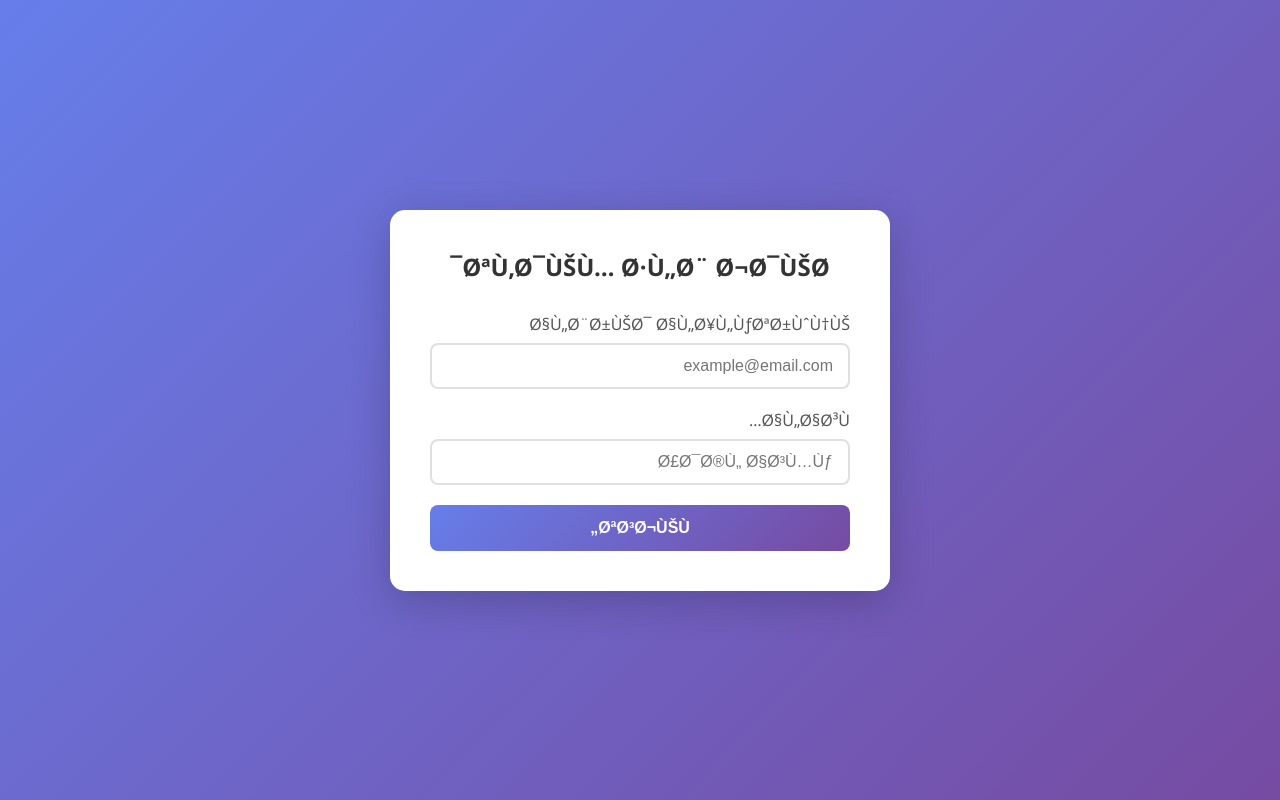
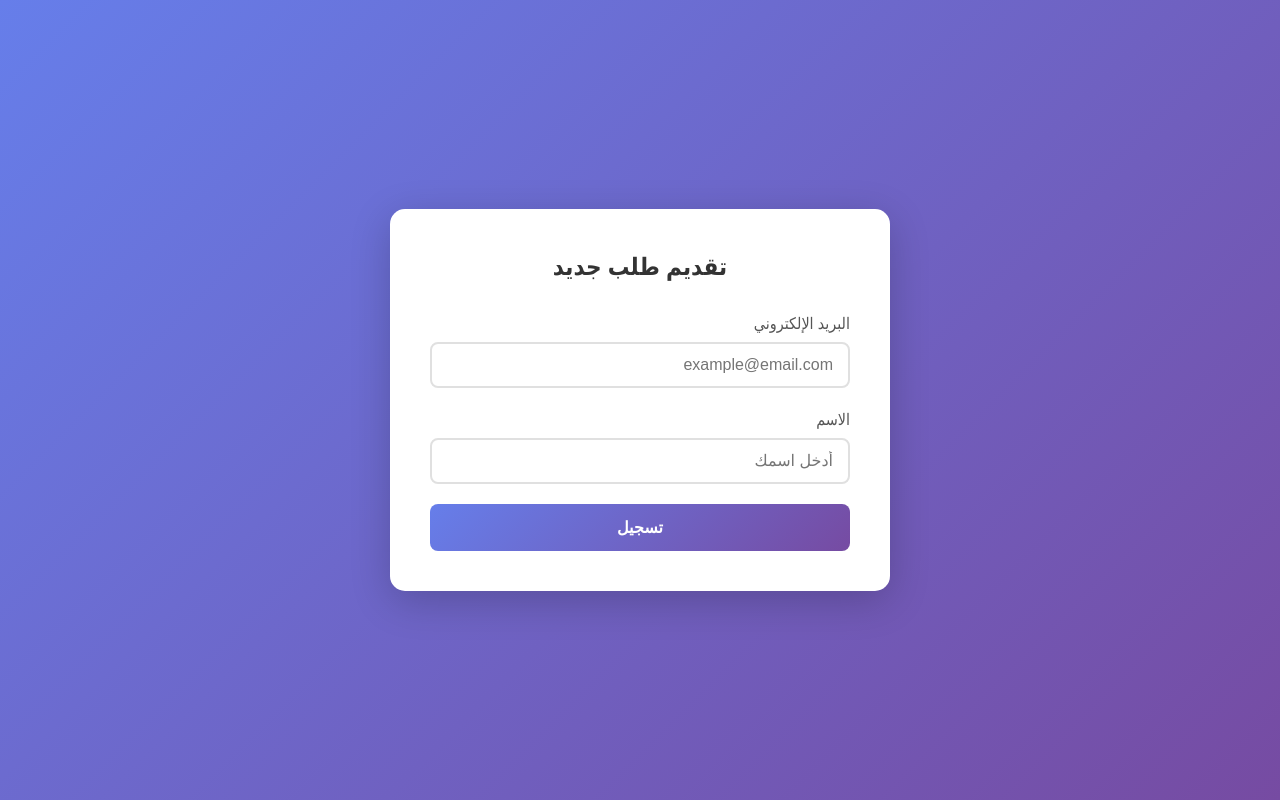
Before and after one commit to woanawon-cmyk/sham-jaded, a plain HTML site: page index.html in a window 1280 px wide. Drawn offline with Linux system fonts and the light colour scheme.

Commit message:
Fix Arabic text encoding

```diff
--- a/index.html
+++ b/index.html
@@ -3,37 +3,37 @@
 <head>
     <meta charset="UTF-8">
     <meta name="viewport" content="width=device-width, initial-scale=1.0">
-    <title>ØªÙ‚Ø¯ÙŠÙ… Ø·Ù„Ø¨</title>
+    <title>تقديم طلب</title>
     <link rel="stylesheet" href="style.css">
 </head>
 <body>
     <div class="container">
         <div id="requestForm" class="form-container">
-            <h2>ØªÙ‚Ø¯ÙŠÙ… Ø·Ù„Ø¨ Ø¬Ø¯ÙŠØ¯</h2>
+            <h2>تقديم طلب جديد</h2>
             <form id="submitForm">
                 <div class="form-group">
-                    <label for="email">Ø§Ù„Ø¨Ø±ÙŠØ¯ Ø§Ù„Ø¥Ù„ÙƒØªØ±ÙˆÙ†ÙŠ</label>
+                    <label for="email">البريد الإلكتروني</label>
                     <input type="email" id="email" required placeholder="example@email.com">
                 </div>
 
                 <div class="form-group">
-                    <label for="name">Ø§Ù„Ø§Ø³Ù…</label>
-                    <input type="text" id="name" required placeholder="Ø£Ø¯Ø®Ù„ Ø§Ø³Ù…Ùƒ">
+                    <label for="name">الاسم</label>
+                    <input type="text" id="name" required placeholder="أدخل اسمك">
                 </div>
 
-                <button type="submit" class="btn-submit">ØªØ³Ø¬ÙŠÙ„</button>
+                <button type="submit" class="btn-submit">تسجيل</button>
             </form>
         </div>
 
         <div id="orderNumberForm" class="form-container hidden">
-            <h2>Ø¥Ø¯Ø®Ø§Ù„ Ø±Ù‚Ù… Ø§Ù„Ø·Ù„Ø¨</h2>
+            <h2>إدخال رقم الطلب</h2>
             <form id="orderForm">
                 <div class="form-group">
-                    <label for="orderNumber">Ø±Ù‚Ù… Ø§Ù„Ø·Ù„Ø¨ (6 Ø£Ø±Ù‚Ø§Ù…)</label>
+                    <label for="orderNumber">رقم الطلب (6 أرقام)</label>
                     <input type="text" id="orderNumber" maxlength="6" pattern="\d{6}" required placeholder="123456">
                 </div>
 
-                <button type="submit" class="btn-submit">Ø¥Ø±Ø³Ø§Ù„ Ø§Ù„Ø·Ù„Ø¨</button>
+                <button type="submit" class="btn-submit">إرسال الطلب</button>
             </form>
             <div id="message" class="message hidden"></div>
         </div>
```
Also changed, not shown: inedx.html (line endings or trailing spaces).
